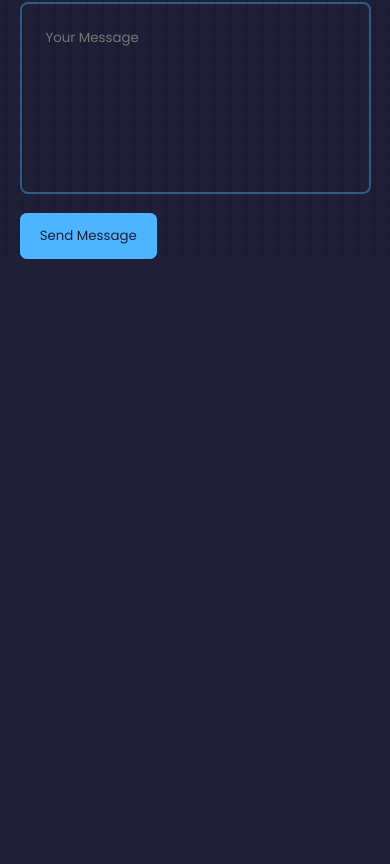
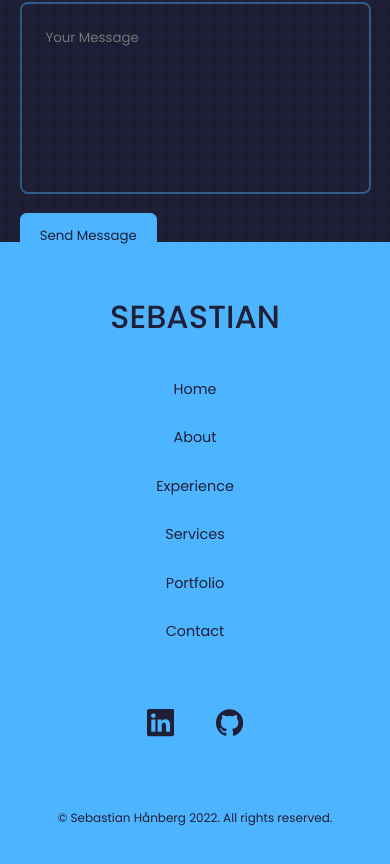
Before and after one commit to sebastianhanberg/portfolio-sebastian, a React (Create React App) app: page / in a window 390 px wide. Shown: the part 6716-7580 px from the top of the page. Before the commit the page ends 6975 px from the top, so only its background shows below. Built offline with nearby package versions, Linux system fonts and the light colour scheme.

Commit message:
update website done

```diff
--- a/src/components/Contact/Contact.jsx
+++ b/src/components/Contact/Contact.jsx
@@ -15,11 +15,8 @@
         e.preventDefault();
 
         emailjs.sendForm('service_sfexxyp', 'template_z4bc7py', form.current, 'user_AGEMUUUPkcS4bEs2s49NQ')
-            .then((result) => {
-                console.log(result.text);
-            }, (error) => {
-                console.log(error.text);
-            });
+
+        e.target.reset()
     };
     return (
         <section id="contact">
@@ -52,7 +49,7 @@
                     <input type="text" name="name" placeholder='Your Full Name' required />
                     <input type="email" name="email" placeholder='Your Email' required />
                     <textarea name="message" rows="7" placeholder='Your Message' required></textarea>
-                    <button type="submit" className='btn btn-primary'>Send Message</button>
+                    <button type="submit" className='button btn btn-primary'>Send Message</button>
                 </form>
             </div>
         </section>
--- a/src/components/Contact/contact.css
+++ b/src/components/Contact/contact.css
@@ -69,6 +69,7 @@
 
     #contact {
         margin-top: 12rem;
+
     }
 }
 
--- a/src/components/Footer/Footer.jsx
+++ b/src/components/Footer/Footer.jsx
@@ -1,9 +1,31 @@
 import React from 'react'
 import './footer.css'
+import { ImGithub } from 'react-icons/im'
+import { BsLinkedin } from 'react-icons/bs'
 
 const Footer = () => {
     return (
-        <div>Footer</div>
+        <footer>
+            <a href="#" className='footer__logo'>SEBASTIAN</a>
+
+            <ul className='permalinks'>
+                <li><a href="#">Home</a></li>
+                <li><a href="#about">About</a></li>
+                <li><a href="#experience">Experience</a></li>
+                <li><a href="#services">Services</a></li>
+                <li><a href="#portfolio">Portfolio</a></li>
+                <li><a href="#contact">Contact</a></li>
+            </ul>
+
+            <div className="footer__socials">
+                <a href="https://www.linkedin.com/in/sebastian-h%C3%A5nberg-03051891/"><BsLinkedin /></a>
+                <a href="https://github.com/sebastianhanberg"><ImGithub /></a>
+            </div>
+
+            <div className="footer_copyright">
+                <small>&copy; Sebastian Hånberg 2022. All rights reserved.</small>
+            </div>
+        </footer>
     )
 }
 
--- a/src/components/Footer/footer.css
+++ b/src/components/Footer/footer.css
@@ -0,0 +1,68 @@
+footer {
+    background: var(--color-primary);
+    padding: 3rem 0;
+    text-align: center;
+    font-size: 0.9rem;
+    margin-top: 20rem;
+}
+
+footer a {
+    color: var(--color-bg);
+
+}
+
+.footer__logo {
+    font-size: 2rem;
+    font-weight: 500;
+    margin-bottom: 2rem;
+    display:inline-block;
+
+}
+
+.permalinks {
+    display: flex;
+    flex-wrap: wrap;
+    justify-content: center;
+    gap: 2rem;
+    margin: 0 auto 3rem;
+}
+
+.footer__socials {
+    display: flex;
+    justify-content: center;
+    gap: 1rem;
+    margin-bottom: 2rem;
+
+}
+
+.footer__socials a {
+    color: var(--color-bg);
+    padding: 0.8rem;
+    border-radius: 0.7rem;
+    font-size: 1.7rem;
+}
+
+.footer__socials a:hover {
+    color: var(--color-bg-primary);
+}
+
+.footer_copyright {
+    margin-bottom: 5rem;
+    color: var(--color-bg);
+}
+
+
+@media screen and (max-width: 1024px) {
+
+}
+
+@media screen and (max-width: 600px) {
+    .permalinks {
+        flex-direction: column;
+        gap: 1.5rem;
+    }
+
+    .footer__socials {
+        margin-bottom: 2.6rem;
+    }
+}
```
